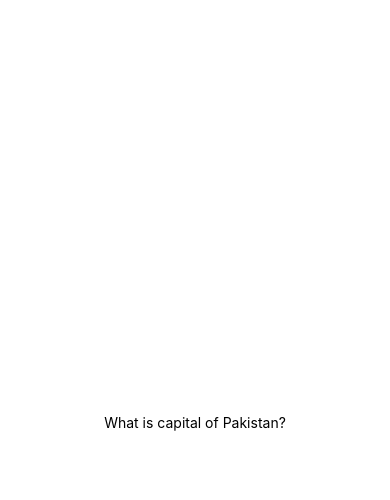
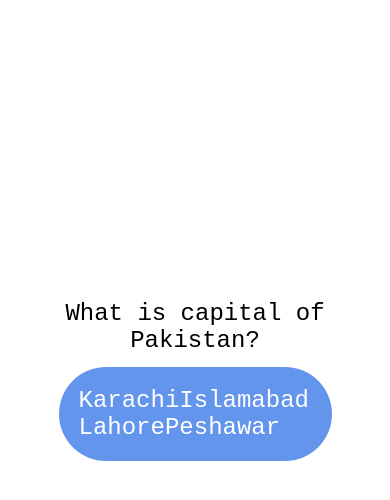
Before and after one commit to Haris-Ali/ReactNativeQuizApp, a React Native app: screen / in a window 390 px wide. Both pictures are taken after a click on the button "START QUIZ". Shown: the top 500 px of the page. Built offline with nearby package versions, Linux system fonts and the light colour scheme.

Commit message:
Trying to display quiz questions

```diff
--- a/App.js
+++ b/App.js
@@ -1,28 +1,45 @@
 import React, { useState } from 'react';
-import { StyleSheet, Text, View, Button } from 'react-native';
+import { StyleSheet, Text, View, Button, ScrollView, TouchableOpacity } from 'react-native';
 import { questions } from './components/Questions'
 
 export default function App() {
   const [screen, setScreen] = useState('Start')
+  const [getQuestions, setQuestions] = useState(questions)
 
   const changeScreen = () => {
     setScreen('Quiz')
   }
 
+
+  /* Start component */
   const startScreen = (
-    <View>
+    <View style={{paddingTop: 400}} >
       <Text style={styles.titleText} >Welcome to the quiz app.</Text>
-      <Button style={styles.buttonStyle} title="Start Quiz" onPress={changeScreen} />
+      <Button style={{width: '60%'}} title="Start Quiz" onPress={changeScreen} />
     </View>
   )
 
+
+  /* Quiz component */
   const quizScreen = (
     <View>
-      <Text>{questions[0].statement}</Text>
+      <ScrollView style={quizStyles.scrollView}>
+        {getQuestions.map((item, index) =>
+          <View>
+            <Text style={quizStyles.statement}>{item.statement}</Text>
+            <TouchableOpacity key={item.uniqueKey} activeOpacity={0.7}>
+              <View style={quizStyles.choiceCont}>
+                <Text style={quizStyles.choiceText}>{item.choices}</Text>
+              </View>
+            </TouchableOpacity>
+          </View>
+        )}
+      </ScrollView>
     </View>
   )
 
   return (
+    /* Main view in which components will be displayed */
     <View style={styles.container}>
       {screen == 'Start' ? startScreen : quizScreen}
     </View>
@@ -30,18 +47,53 @@
   );
 }
 
+
+/* Styles for main view and start component */
 const styles = StyleSheet.create({
   container: {
     flex: 1,
     backgroundColor: '#fff',
-    alignItems: 'center',
-    justifyContent: 'center',
+
   },
 
   titleText: {
     fontSize: 30,
     fontFamily: 'monospace',
-    paddingBottom: 30,
+    paddingBottom: 50,
+    textAlign: 'center'
   },
 
 });
+
+
+/* Styles for the quiz component */
+const quizStyles = StyleSheet.create({
+  scrollView: {
+    width: '100%',
+    paddingTop: 300,
+  },
+
+  statement: {
+    fontSize: 24,
+    fontFamily: 'monospace',
+    textAlign: 'center',
+    paddingBottom: 10,
+  },
+
+  choiceCont: {
+    backgroundColor: 'cornflowerblue',
+    alignSelf: 'center',
+    width: '70%',
+    padding: 8,
+    margin: 3,
+    borderRadius: 50,
+  },
+
+  choiceText: {
+    fontSize: 24,
+    color: 'white',
+    padding: 12,
+    fontFamily: 'monospace',
+  }
+
+})
--- a/components/Questions.js
+++ b/components/Questions.js
@@ -4,6 +4,7 @@
     new quizQuestions(
         'What is capital of Pakistan?',
         ['Karachi', 'Islamabad', 'Lahore', 'Peshawar'],
-        'Islamabad'
+        'Islamabad',
+        Math.random().toString()
     )
 ]
--- a/components/Quiz.js
+++ b/components/Quiz.js
@@ -1,7 +1,16 @@
 export class quizQuestions {
-    constructor(statement, choices, correctChoice) {
+    constructor(statement, options, correctChoice, uniqueKey) {
         this.statement = statement
-        this.choices = choices
+        this.options = options
         this.correctChoice = correctChoice
+        this.uniqueKey = uniqueKey
+    }
+
+    get choices() {
+        return this.returnChoices()
+    }
+
+    returnChoices() {
+        return this.options
     }
 }
```
